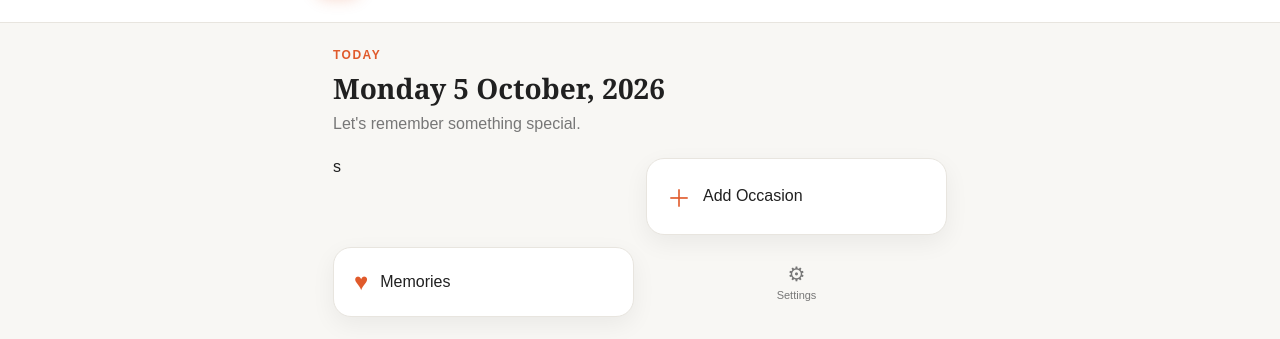
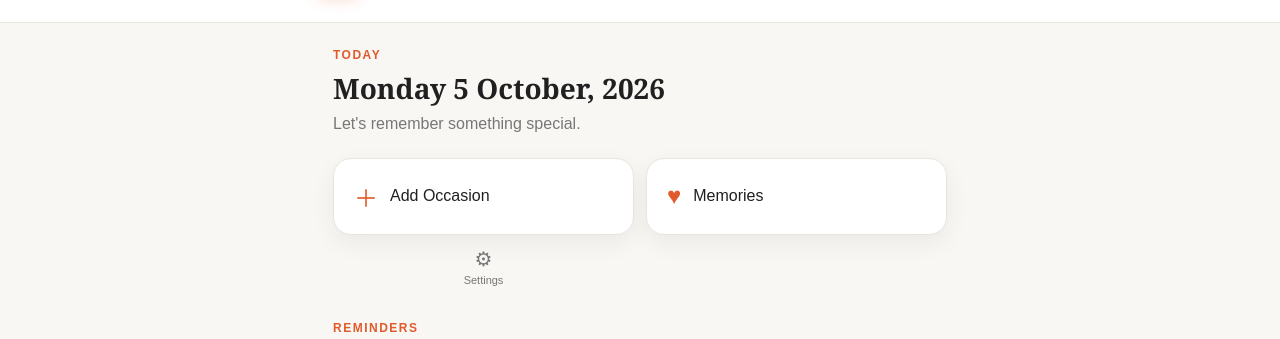
Before and after one commit to AjayPuma/Remember_The_Day, a plain HTML site: page index.html in a window 1280 px wide. Shown: the part 92-431 px from the top of the page. Drawn offline with Linux system fonts and the light colour scheme.

Commit message:
Fix unwanted text

```diff
--- a/index.html
+++ b/index.html
@@ -87,7 +87,7 @@
              QUICK ACTIONS
              ====================================== -->
 
-        <section class="quick-actions">s
+        <section class="quick-actions">
 
             <a href="pages/add.html" class="action-card">
                 <span class="action-icon">＋</span>
```
